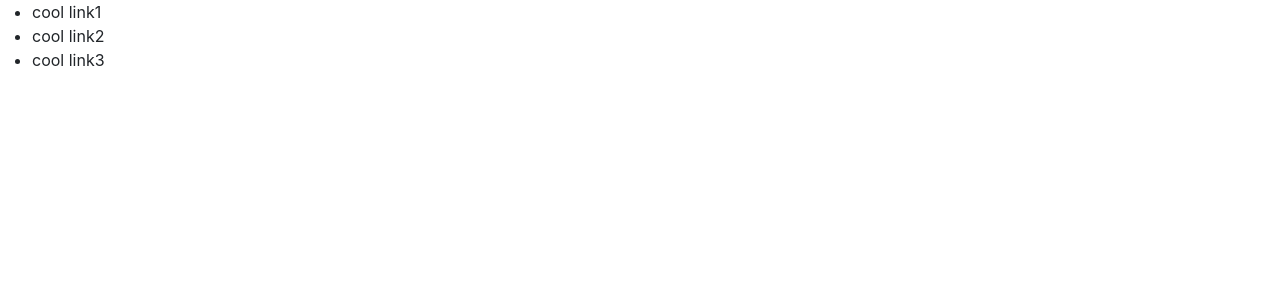
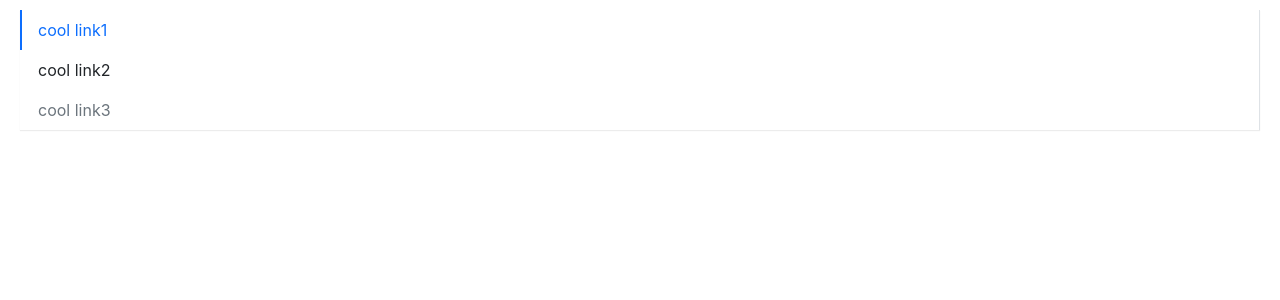
Before and after one commit to 224137748/migu-ui, a React (Create React App) app: page / in a window 1280 px wide. Shown: the top 300 px of the page. Built offline with nearby package versions, Linux system fonts and the light colour scheme.

Commit message:
添加menu的css样式

```diff
--- /dev/null
+++ b/src/components/menu/_style.scss
@@ -0,0 +1,44 @@
+.migu-menu {
+    display: flex;
+    flex-wrap: wrap;
+    padding-left: 0;
+    margin-bottom: 30px;
+    list-style: none;
+    border-bottom: $menu-border-width solid $menu-border-color;
+    box-shadow: $menu-box-shadow;
+    .menu-item {
+        padding: $menu-item-padding-y $menu-item-padding-x;
+        cursor: pointer;
+        transition: $menu-transition;
+        &:hover,
+        &:focus {
+            text-decoration: none;
+        }
+        &.is-disabled {
+            color: $menu-item-disabled-color;
+            cursor: default;
+            pointer-events: none;
+        }
+        &.is-active,
+        &:hover {
+            color: $menu-item-active-color;
+            border-bottom: $menu-item-active-border-width solid
+                $menu-item-active-color;
+        }
+    }
+}
+.menu-vertical {
+    flex-direction: column;
+    border-bottom: 0px;
+    margin: 10px 20px;
+    border-right: $menu-border-width solid $menu-border-color;
+    .menu-item {
+        border-left: $menu-item-active-border-width solid transparent;
+        &.is-active,
+        &:hover {
+            border-bottom: 0px;
+            border-left: $menu-item-active-border-width solid
+                $menu-item-active-color;
+        }
+    }
+}
--- a/src/components/menu/demo/index.tsx
+++ b/src/components/menu/demo/index.tsx
@@ -6,7 +6,8 @@
         <div>
             <Menu
                 defaultIndex={1}
-                onSelect={(index) => {
+                mode='vertical'
+                onSelect={(index: number) => {
                     alert(index)
                 }}
             >
--- a/src/components/menu/menu.tsx
+++ b/src/components/menu/menu.tsx
@@ -1,6 +1,5 @@
 import React, { useState, createContext, useCallback } from 'react'
 import classNames from 'classnames'
-import { type } from 'os'
 
 type MenuMode = 'horizontal' | 'vertical'
 
@@ -34,10 +33,13 @@
         'menu-horizontal': mode === 'horizontal',
     })
 
-    const handleClick = useCallback((index: number) => {
-        setActive(index)
-        onSelect && onSelect(index)
-    }, [])
+    const handleClick = useCallback(
+        (index: number) => {
+            setActive(index)
+            onSelect && onSelect(index)
+        },
+        [onSelect]
+    )
 
     const passedContext = {
         index: currentActive,
--- a/src/styles/index.scss
+++ b/src/styles/index.scss
@@ -12,3 +12,6 @@
 
 /* alter */
 @import '../components/Alert/style';
+
+/* menu */
+@import '../components/menu/style';
```
Also changed, not shown: package.json (+11 -3 lines), 2 other files (tests, documents, lock files or other folders).
